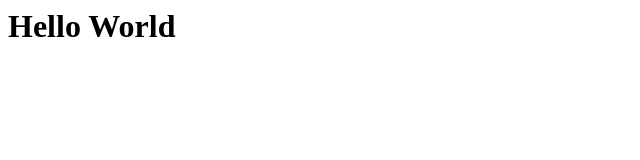
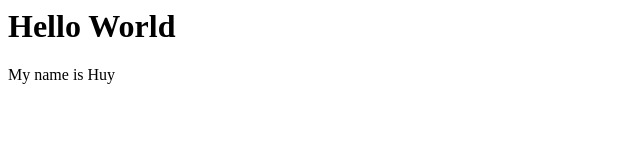
Before and after one commit to huyng6109/Jenkins_Test, a plain HTML site: page index.html in a window 1280 px wide. Shown: the whole page, without its empty margins (0-640 px from the left). Drawn offline with Linux system fonts and the light colour scheme.

Commit message:
add tag<p>

```diff
--- a/index.html
+++ b/index.html
@@ -1 +1,2 @@
 <h1>Hello World</h1>
+<p>My name is Huy</p>
```
